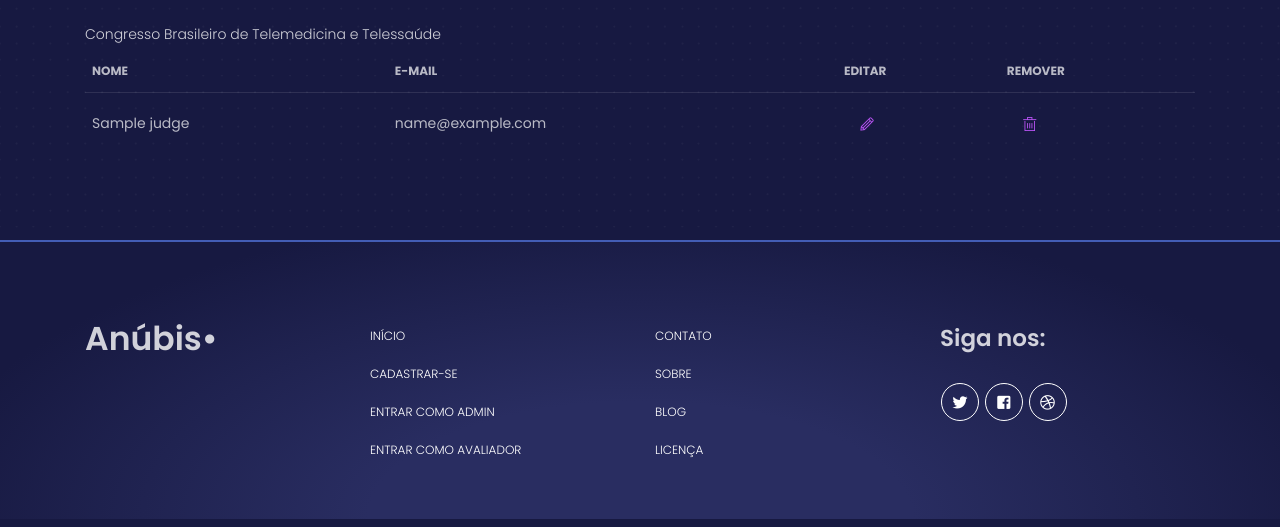
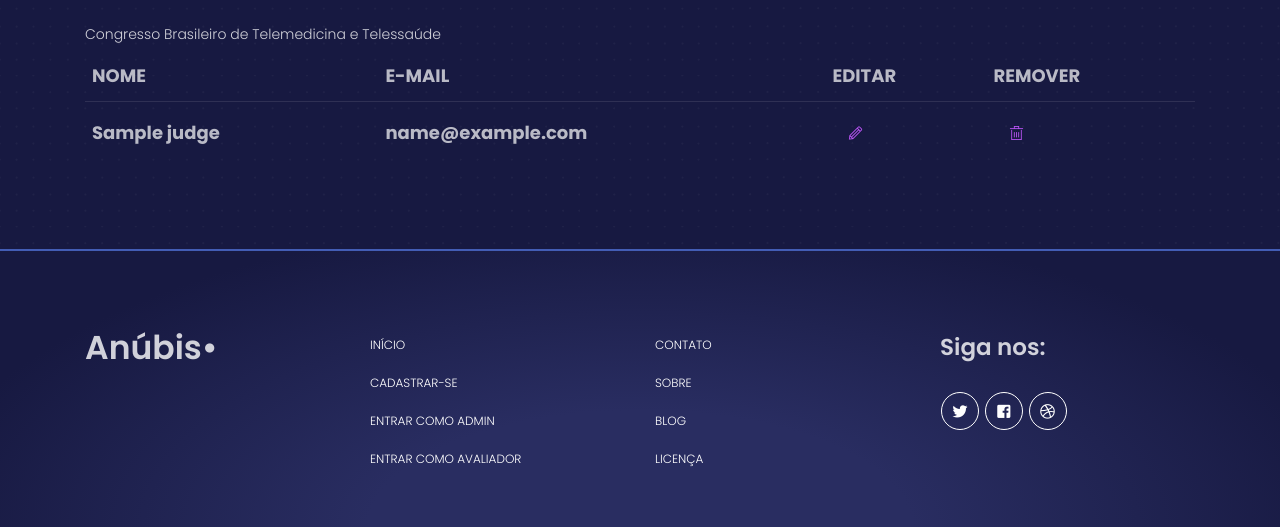
Before and after one commit to vieiraeduardos/anubis, a Flask app: page /judges/ in a window 1280 px wide. Shown: the part 76-603 px from the top of the page. Run offline with Flask 2, Linux system fonts and the light colour scheme; the visitor is signed in with stand-in values (Sample User, id 1); tables that the repository leaves empty or names only in its code hold one stand-in row (values such as "Sample post"); some libraries are stand-ins or nearby versions.

Commit message:
Updating layout

```diff
--- a/app/models/DatabaseFactory.py
+++ b/app/models/DatabaseFactory.py
@@ -4,7 +4,7 @@ class DatabaseFactory():
   def __init__(self):
     self.connection = pymysql.connect(host='localhost',
                                  user='root',
-                                 password='mysql',
+                                 password='MySqLUn@Btms',
                                  db='anubisdb',
                                  charset='utf8mb4',     cursorclass=pymysql.cursors.DictCursor)
 
--- a/app/templates/list-judges.html
+++ b/app/templates/list-judges.html
@@ -58,18 +58,18 @@
                 <table class="table">
                   <thead>
                       <tr>
-                          <th>Nome</th>
-                          <th>E-mail</th>
-                          <th>Editar</th>
-                          <th>Remover</th>
+                          <th style="font-size: 18px;">Nome</th>
+                          <th style="font-size: 18px;">E-mail</th>
+                          <th style="font-size: 18px;">Editar</th>
+                          <th style="font-size: 18px;">Remover</th>
                       </tr>
                   </thead>
                   <tbody>
                     {% if judges %}
                       {% for judge in judges %}
                         <tr>
-                          <td>{{ judge.name }}</td>
-                          <td>{{ judge.email }}</td>
+                          <td style="font-weight: bold; font-size: 18px;">{{ judge.name }}</td>
+                          <td style="font-weight: bold; font-size: 18px;">{{ judge.email }}</td>
                           <td><a href="/judges/{{ judge.cpf }}" class="nav-link" rel="tooltip" title="Editar avaliador" data-placement="bottom"><i class="tim-icons icon-pencil"></i></a></td>
                           <td><a href="/judges/{{ judge.cpf }}/remove/" class="nav-link" rel="tooltip" title="Remover avaliador" data-placement="bottom"><i class="tim-icons icon-trash-simple"></i></a></td>
 
```
